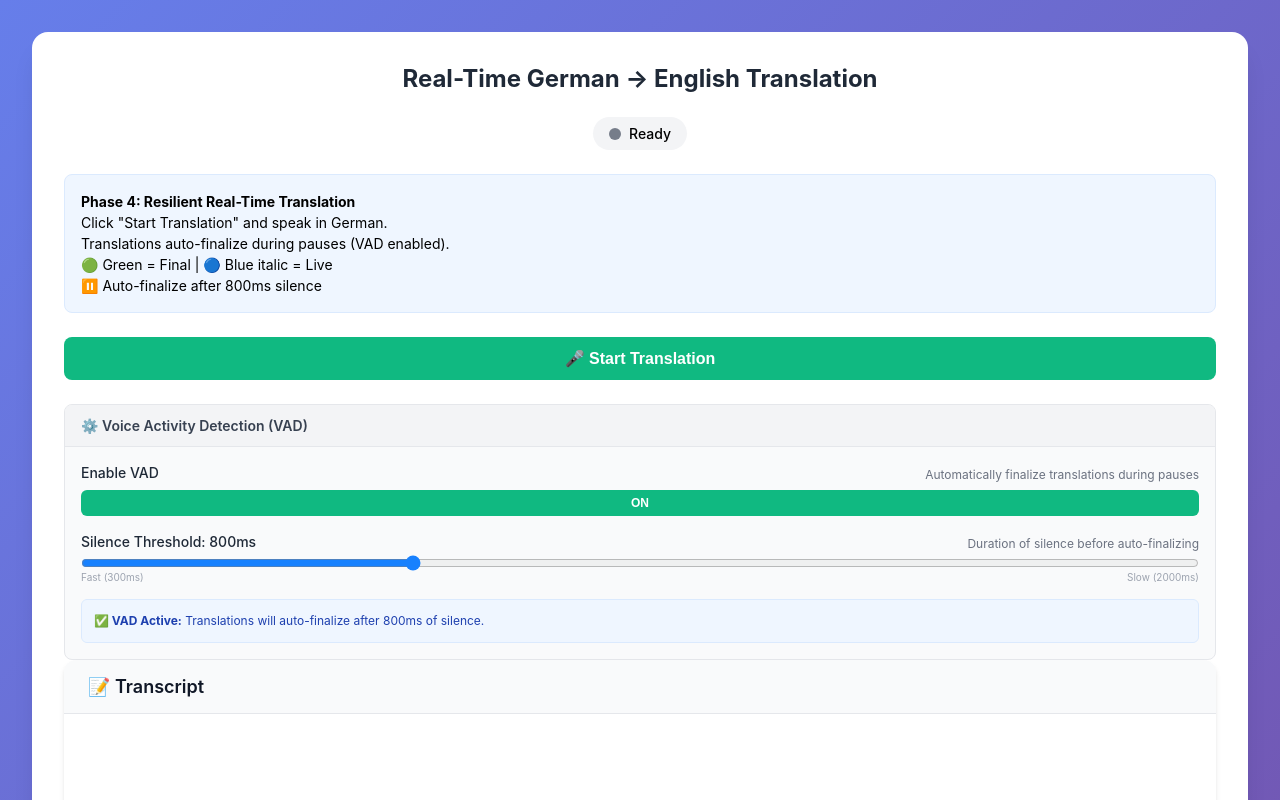
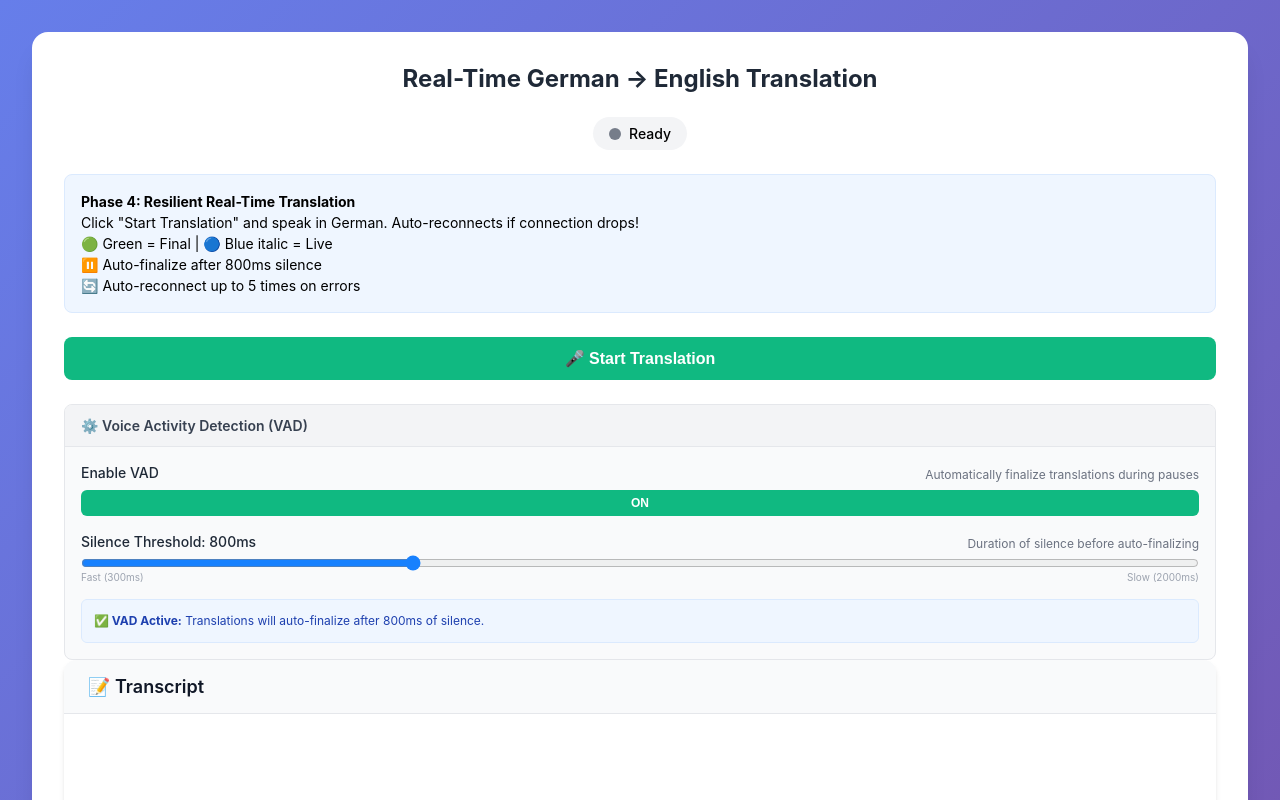
Before and after one commit to DashankaNadeeshanDeSilva/translang-real_time_speech_to_translated_transcription_app, a Next.js app: page / in a window 1280 px wide. Shown: the top 800 px of the page. Built offline with nearby package versions, Linux system fonts and the light colour scheme.

Commit message:
Add latency  measurements and performance dashborad

```diff
--- a/app/globals.css
+++ b/app/globals.css
@@ -23,7 +23,7 @@ a {
   text-decoration: none;
 }
 
-/* Animations for Phase 2 */
+/* Animations for Phase 2, 3, 4 */
 @keyframes blink {
   0%, 50% {
     opacity: 1;
@@ -41,3 +41,23 @@ a {
     opacity: 0.5;
   }
 }
+
+@keyframes spin {
+  from {
+    transform: rotate(0deg);
+  }
+  to {
+    transform: rotate(360deg);
+  }
+}
+
+@keyframes slideIn {
+  from {
+    opacity: 0;
+    transform: translateY(-10px);
+  }
+  to {
+    opacity: 1;
+    transform: translateY(0);
+  }
+}
--- a/components/TranslatorControls.tsx
+++ b/components/TranslatorControls.tsx
@@ -81,11 +81,11 @@ export function TranslatorControls() {
 
         <div style={styles.instructions}>
           <p><strong>Phase 4: Resilient Real-Time Translation</strong></p>
-          <p>Click "Start Translation" and speak in German.</p>
-          <p>Translations auto-finalize during pauses (VAD enabled).</p>
+          <p>Click "Start Translation" and speak in German. Auto-reconnects if connection drops!</p>
           <p>
             🟢 Green = Final | 🔵 Blue italic = Live<br />
-            {vadEnabled ? `⏸️ Auto-finalize after ${silenceThreshold}ms silence` : '⏸️ VAD disabled'}
+            {vadEnabled ? `⏸️ Auto-finalize after ${silenceThreshold}ms silence` : '⏸️ VAD disabled'}<br />
+            🔄 Auto-reconnect up to {maxRetries} times on errors
           </p>
         </div>
 
```
Also changed, not shown: 1 other file (tests, documents, lock files or other folders).
